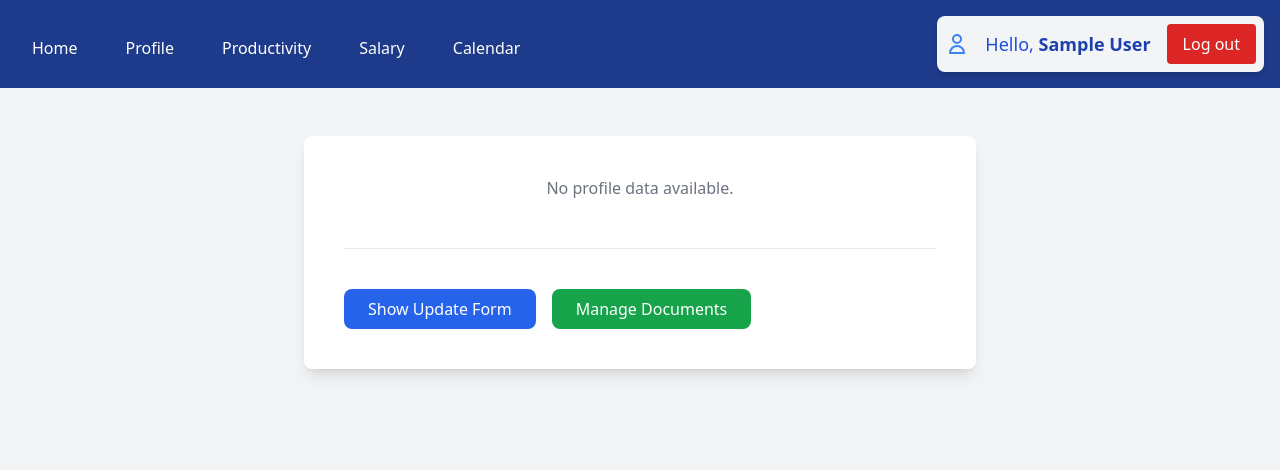
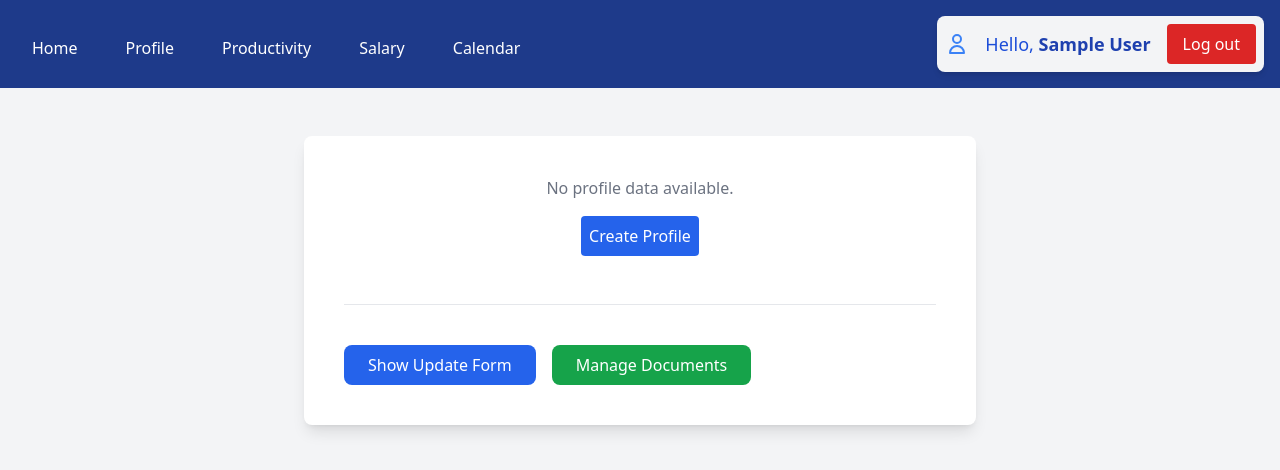
Before and after one commit to dima50066/HAKY-manager, a React (Create React App) app in the folder frontend/: page /profile in a window 1280 px wide. Shown: the top 470 px of the page. Built offline with nearby package versions, Linux system fonts and the light colour scheme; no server answers; sample sign-in values are in the browser's storage.

Commit message:
rework check profile

```diff
--- a/frontend/src/components/appBar/AppBar.tsx
+++ b/frontend/src/components/appBar/AppBar.tsx
@@ -1,22 +1,12 @@
-import React, { useEffect } from "react";
+import React from "react";
 import { useSelector } from "react-redux";
 import Navigation from "../../components/navigation/Navigation";
 import UserMenu from "../../components/userMenu/UserMenu";
 import { AuthNav } from "../authNav/AuthNav";
-import { selectProfile } from "../../redux/profile/selectors";
-import { useNavigate } from "react-router-dom";
 import { selectIsAuthenticated } from "../../redux/auth/selectors";
 
 const AppBar: React.FC = () => {
   const isAuthenticated = useSelector(selectIsAuthenticated);
-  const profile = useSelector(selectProfile);
-  const navigate = useNavigate();
-
-  useEffect(() => {
-    if (isAuthenticated && profile === null && !profile === undefined) {
-      navigate("/profile/create");
-    }
-  }, [profile, isAuthenticated, navigate]);
 
   return (
     <header className="flex items-center justify-between p-4 bg-blue-900 text-white">
--- a/frontend/src/components/auth/LoginForm.tsx
+++ b/frontend/src/components/auth/LoginForm.tsx
@@ -2,18 +2,30 @@ import React, { useState, useEffect } from "react";
 import { useDispatch, useSelector } from "react-redux";
 import { loginUser } from "../../redux/auth/operations";
 import { AppDispatch } from "../../redux/store";
-import { selectAuthLoading, selectAuthError } from "../../redux/auth/selectors";
+import {
+  selectAuthLoading,
+  selectIsAuthenticated,
+} from "../../redux/auth/selectors";
+import { getProfile } from "../../redux/profile/operations";
+import { selectProfile } from "../../redux/profile/selectors";
 import { toast } from "react-toastify";
-import { getProfile } from "../../redux/profile/operations";
+import { useNavigate } from "react-router-dom";
 
 const LoginForm: React.FC = () => {
   const [email, setEmail] = useState("");
   const [password, setPassword] = useState("");
-  const [hasLoggedIn] = useState(false);
 
   const dispatch = useDispatch<AppDispatch>();
   const isLoading = useSelector(selectAuthLoading);
-  const authError = useSelector(selectAuthError);
+  const isAuthenticated = useSelector(selectIsAuthenticated);
+  const profile = useSelector(selectProfile);
+  const navigate = useNavigate();
+
+  useEffect(() => {
+    if (isAuthenticated && !profile) {
+      dispatch(getProfile());
+    }
+  }, [isAuthenticated, dispatch, profile, navigate]);
 
   const handleLogin = async (e: React.FormEvent) => {
     e.preventDefault();
@@ -23,8 +35,6 @@ const LoginForm: React.FC = () => {
 
       if (loginUser.fulfilled.match(result)) {
         toast.success("Login successful!");
-
-        await dispatch(getProfile());
       } else {
         toast.error(
           "Login failed: " + ((result.payload as string) || "Unknown error")
@@ -34,12 +44,6 @@ const LoginForm: React.FC = () => {
       toast.error(err.message || "Login failed");
     }
   };
-
-  useEffect(() => {
-    if (hasLoggedIn && authError) {
-      toast.error("Login failed: " + authError);
-    }
-  }, [authError, hasLoggedIn]);
 
   return (
     <form onSubmit={handleLogin} className="space-y-4">
--- a/frontend/src/components/profile/Profile.tsx
+++ b/frontend/src/components/profile/Profile.tsx
@@ -5,6 +5,7 @@ import {
   selectProfileLoading,
 } from "../../redux/profile/selectors";
 import { selectUser } from "../../redux/auth/selectors";
+import { useNavigate } from "react-router-dom";
 import LoadingSpinner from "../loader/LoadingSpinner";
 import { User } from "../../types";
 
@@ -12,12 +13,21 @@ const Profile: React.FC = () => {
   const profile = useSelector(selectProfile);
   const loading = useSelector(selectProfileLoading);
   const currentUser = useSelector(selectUser) as User | null;
+  const navigate = useNavigate();
 
   if (loading) return <LoadingSpinner loading={loading} />;
 
   if (!profile)
     return (
-      <p className="text-center text-gray-500">No profile data available.</p>
+      <div className="text-center text-gray-500">
+        <p>No profile data available.</p>
+        <button
+          className="mt-4 p-2 bg-blue-600 text-white rounded hover:bg-blue-500"
+          onClick={() => navigate("/profile/create")}
+        >
+          Create Profile
+        </button>
+      </div>
     );
 
   return (
@@ -77,7 +87,6 @@ const Profile: React.FC = () => {
             {profile.address || "No address provided"}
           </p>
         </div>
-
         <div className="text-center mt-4">
           <p className="text-gray-700 font-semibold">
             Emergency Contact Number
```
